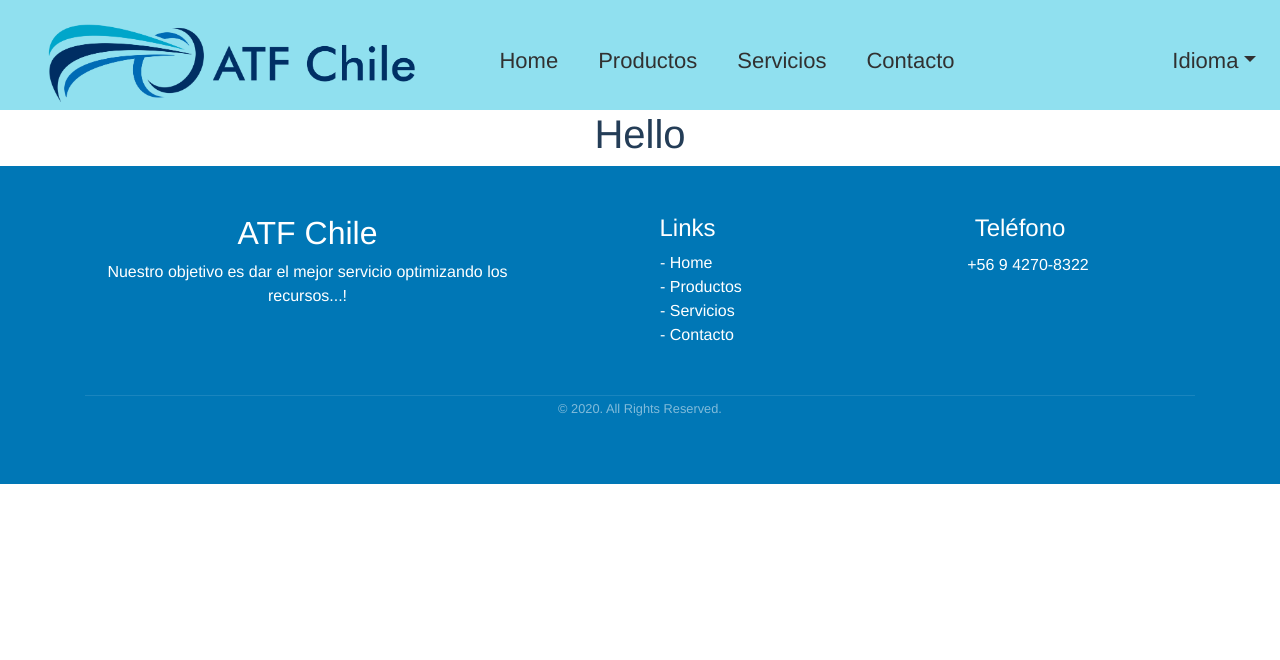
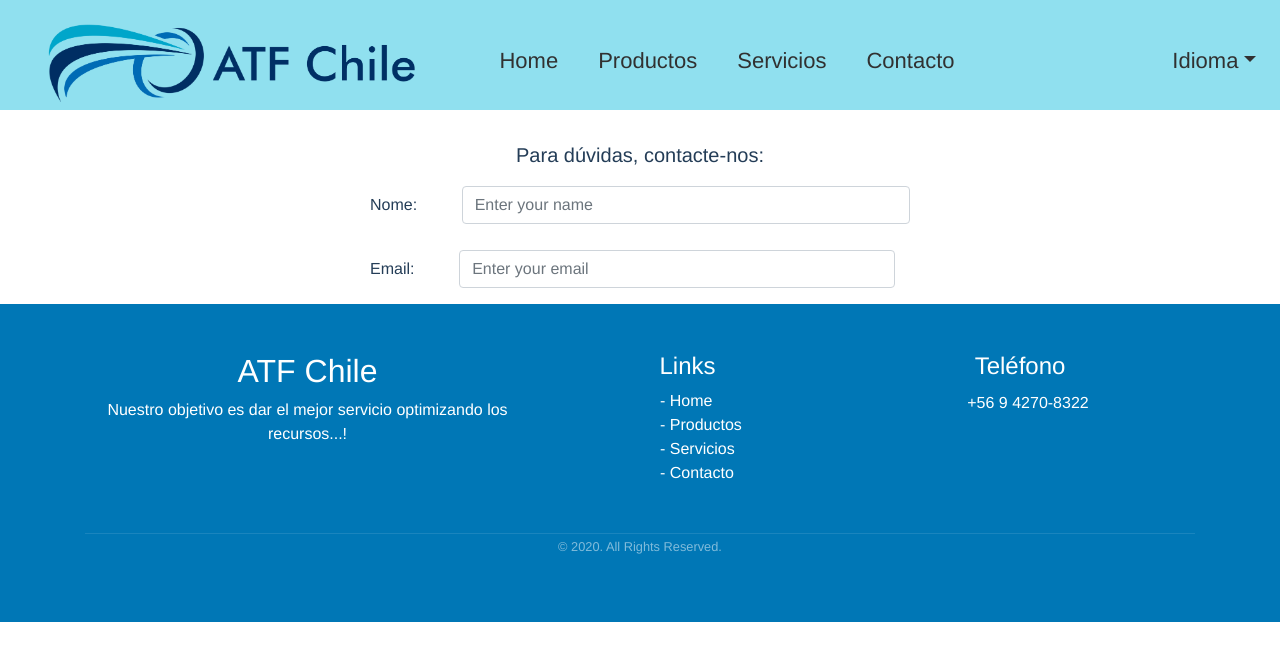
Before and after one commit to MayuCh4n/projeto-construcao, a Vue app: page /Contacto in a window 1280 px wide. Shown: the top 660 px of the page. Built offline with nearby package versions, Linux system fonts and the light colour scheme.

Commit message:
criação página de contato

```diff
--- a/src/components/páginas/Contacto.vue
+++ b/src/components/páginas/Contacto.vue
@@ -1,13 +1,43 @@
 <template>
-  <h1>Hello</h1>
+  <b-container class="bv-example-row">
+    <b-row align-h="center">
+        <b-col  md="6" class="nome">
+          <p class="text2"> Para dúvidas, contacte-nos:</p>
+          <b-form-group label="Nome:" label-cols-md="2" label-for="nome" label-align="left">
+            <b-form-input id="nome"  v-model="text" placeholder="Enter your name"></b-form-input>
+          </b-form-group>
+        </b-col>
+
+    </b-row>
+        <b-col  md="6" class="email">
+           <b-form-group label="Email:" label-cols-md="2" label-for="email" label-align="left">
+            <b-form-input id="email"  v-model="text" placeholder="Enter your email"></b-form-input>
+          </b-form-group>
+        </b-col>
+  </b-container>
 </template>
 
 <script>
-export default {
-
-}
+  export default {
+    data() {
+      return {
+        text: ''
+      }
+    }
+  }
 </script>
 
 <style>
-
+  .nome{
+    margin-top: 30px;
+  }
+  .email{
+    margin-top: 10px;
+    margin-left: 270px;
+  }
+  .text2{
+    text-align: center;
+    font-size:20px;
+    padding: 0;
+  }
 </style>
```
Also changed, not shown: src/components/páginas/Home.vue (line endings or trailing spaces).
